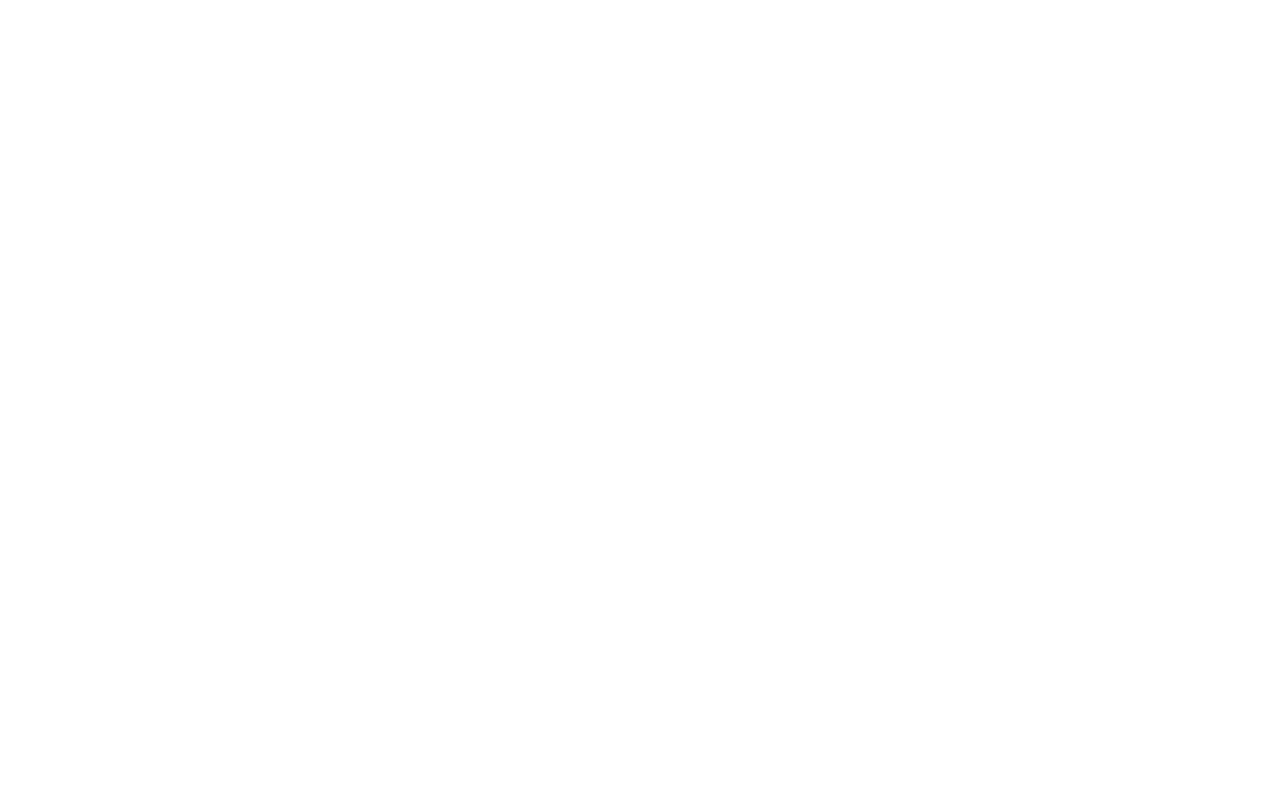
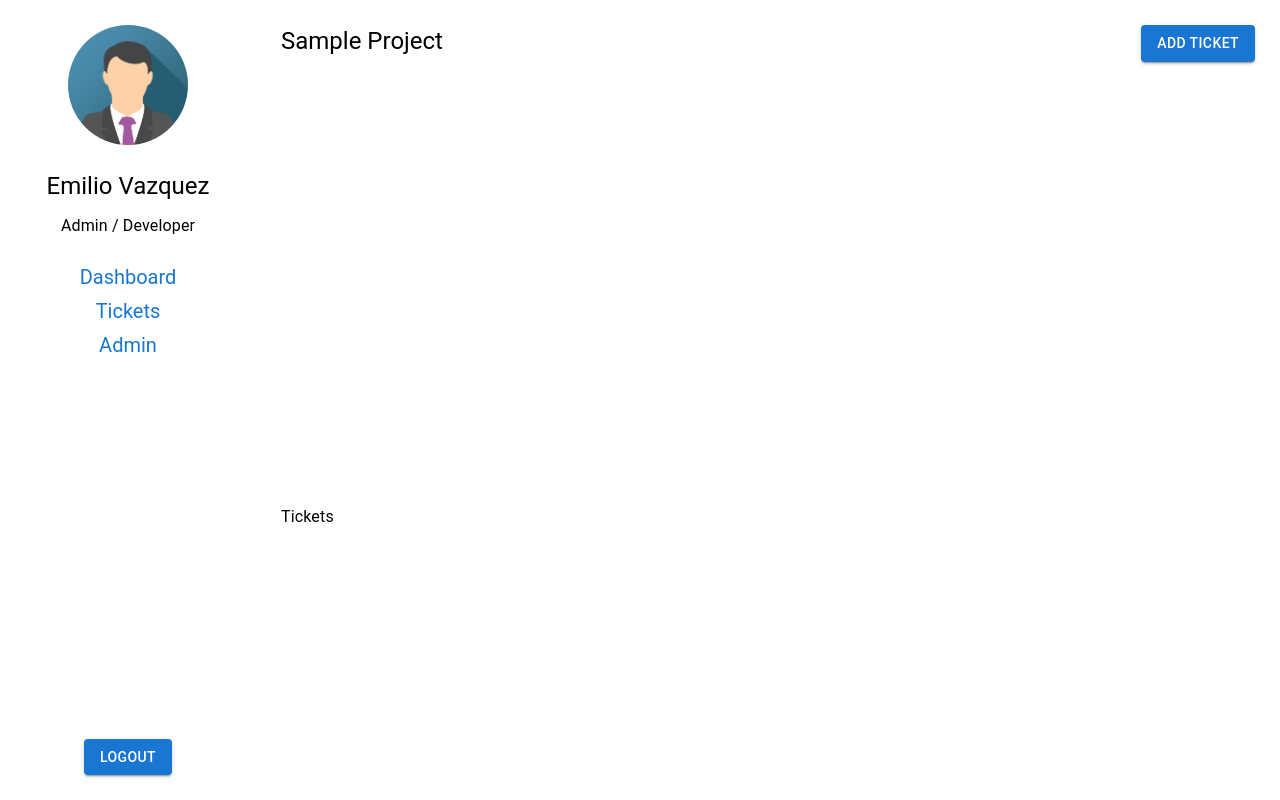
Before and after one commit to emilio-fv/Project-S, a React (Create React App) app in the folder client/: page /project in a window 1280 px wide. Before the commit this address had no page. Built offline with nearby package versions, Linux system fonts and the light colour scheme.

Commit message:
set up main display for project overview

```diff
--- a/client/src/App.jsx
+++ b/client/src/App.jsx
@@ -1,5 +1,6 @@
 import React from 'react';
 import Dashboard from './views/Dashboard';
+import Project from './views/Project';
 import { Routes, Route } from 'react-router-dom';
 
 function App() {
@@ -7,12 +8,7 @@
     <div className="App">
       <Routes>
         <Route path='/' element={ <Dashboard />}/>
-        <Route path='/register' />
-        <Route path='/login' />
-        <Route path='/dashboard' />
-        <Route path='/tickets' />
-        {/* TODO: Add route to project with parameter for project name */}
-        <Route path='/admin' />
+        <Route path='/project' element={ <Project /> }/>
       </Routes>
     </div>
   );
--- /dev/null
+++ b/client/src/components/ProjectOverview.jsx
@@ -0,0 +1,10 @@
+import React from 'react';
+
+const ProjectOverview = (props) => {
+    return (
+        <>
+        </>
+    )
+}
+
+export default ProjectOverview;
--- /dev/null
+++ b/client/src/components/TicketsDisplay.jsx
@@ -0,0 +1,13 @@
+import React from 'react';
+import Typography from '@mui/material/Typography';
+import Box from '@mui/material/Box';
+
+const TicketsDisplay = (props) => {
+    return (
+        <Box sx={{ maxHeight: '40%', flex: 2, padding: '25px' }}>
+            <Typography>Tickets</Typography>
+        </Box>
+    )
+}
+
+export default TicketsDisplay;
--- a/client/src/views/project.jsx
+++ b/client/src/views/project.jsx
@@ -0,0 +1,23 @@
+import React from 'react';
+import Sidebar from '../components/Sidebar';
+import MainDisplay from '../components/MainDisplay';
+import Box from '@mui/material/Box';
+import TicketsDisplay from '../components/TicketsDisplay';
+import ProjectOverview from '../components/ProjectOverview';
+
+const Project = (props) => {
+
+  return(
+    <>
+        <Box sx={{ width: '100%',  height: '100vh', maxHeight: '100vh', display: 'flex' }}>
+            <Sidebar />
+            <Box sx={{ flex: 4, display: 'flex', flexDirection: 'column' }}>
+                <MainDisplay displayTitle={"Sample Project"} buttonText={"Add Ticket"} displayTable={<ProjectOverview />}/>
+                <TicketsDisplay />
+            </Box>
+
+        </Box>
+    </>
+  )
+}
+export default Project ;
```
